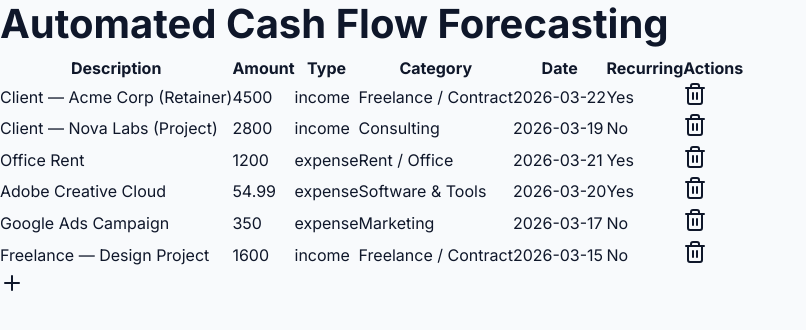
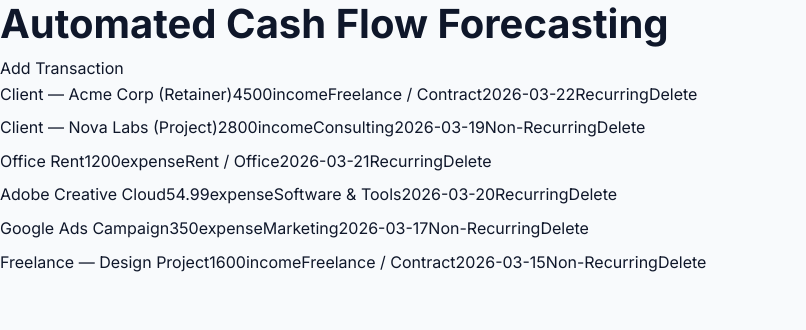
Before and after one commit to kalavathiramarao76-ui/pf-cash-flow-pro, a Next.js app: page /dashboard in a window 1280 px wide. Shown: the top 330 px of the page, without its empty margins (0-806 px from the left). Built offline with nearby package versions, Linux system fonts and the light colour scheme.

Commit message:
improve: auto-upgrade cycle #48
Files: app/dashboard/page.tsx, app/forecasting/page.tsx, app/globals.css

```diff
--- a/app/dashboard/page.tsx
+++ b/app/dashboard/page.tsx
@@ -105,9 +105,12 @@ const mlModel = {
 function categorizeTransaction(transaction: Transaction): string {
   const keywords = mlModel[transaction.type];
   for (const category in keywords) {
-    for (const keyword of keywords[category]) {
-      if (transaction.description.toLowerCase().includes(keyword.toLowerCase())) {
-        return category;
+    if (keywords.hasOwnProperty(category)) {
+      const keywordList = keywords[category];
+      for (const keyword of keywordList) {
+        if (transaction.description.toLowerCase().includes(keyword.toLowerCase())) {
+          return category;
+        }
       }
     }
   }
@@ -121,14 +124,14 @@ function App() {
     if (transactions.length === 0) {
       setTransactions(SEED_TRANSACTIONS);
     }
-  }, []);
+  }, [transactions]);
 
   useEffect(() => {
     saveTransactions(transactions);
   }, [transactions]);
 
-  const handleAddTransaction = (transaction: Transaction) => {
-    const categorizedTransaction = { ...transaction, category: categorizeTransaction(transaction) };
+  const handleAddTransaction = (newTransaction: Transaction) => {
+    const categorizedTransaction = { ...newTransaction, category: categorizeTransaction(newTransaction) };
     setTransactions([...transactions, categorizedTransaction]);
   };
 
@@ -139,39 +142,22 @@ function App() {
   return (
     <div>
       <h1>Automated Cash Flow Forecasting</h1>
-      <table>
-        <thead>
-          <tr>
-            <th>Description</th>
-            <th>Amount</th>
-            <th>Type</th>
-            <th>Category</th>
-            <th>Date</th>
-            <th>Recurring</th>
-            <th>Actions</th>
-          </tr>
-        </thead>
-        <tbody>
-          {transactions.map((transaction) => (
-            <tr key={transaction.id}>
-              <td>{transaction.description}</td>
-              <td>{transaction.amount}</td>
-              <td>{transaction.type}</td>
-              <td>{transaction.category}</td>
-              <td>{transaction.date}</td>
-              <td>{transaction.recurring ? "Yes" : "No"}</td>
-              <td>
-                <button onClick={() => handleDeleteTransaction(transaction.id)}>
-                  <Trash2 />
-                </button>
-              </td>
-            </tr>
-          ))}
-        </tbody>
-      </table>
-      <button onClick={() => handleAddTransaction({ id: Math.random().toString(), description: "New Transaction", amount: 0, type: "income", date: new Date().toISOString().split("T")[0], recurring: false })}>
-        <Plus />
+      <button onClick={() => handleAddTransaction({ id: "new", description: "New Transaction", amount: 100, type: "income", date: new Date().toISOString().split("T")[0], recurring: false })}>
+        Add Transaction
       </button>
+      <ul>
+        {transactions.map((transaction) => (
+          <li key={transaction.id}>
+            <span>{transaction.description}</span>
+            <span>{transaction.amount}</span>
+            <span>{transaction.type}</span>
+            <span>{transaction.category}</span>
+            <span>{transaction.date}</span>
+            <span>{transaction.recurring ? "Recurring" : "Non-Recurring"}</span>
+            <button onClick={() => handleDeleteTransaction(transaction.id)}>Delete</button>
+          </li>
+        ))}
+      </ul>
     </div>
   );
 }
--- a/app/forecasting/page.tsx
+++ b/app/forecasting/page.tsx
@@ -113,65 +113,19 @@ export default function ForecastingPage() {
   };
 
   const filteredForecastData = useMemo(() => {
-    if (dateRange.start && dateRange.end) {
+    if (selectedMonth !== null) {
+      return forecastData.filter((data) => data.month === selectedMonth);
+    } else if (dateRange.start !== 1 || dateRange.end !== 6) {
       return forecastData.filter((data) => data.month >= dateRange.start && data.month <= dateRange.end);
+    } else {
+      return forecastData;
     }
-    return forecastData;
-  }, [forecastData, dateRange]);
+  }, [forecastData, selectedMonth, dateRange]);
 
   return (
     <div>
       <h1>Automated Cash Flow Forecasting</h1>
       <div>
-        <label>Current Balance:</label>
-        <input type="number" value={currentBalance} onChange={(e) => setCurrentBalance(e.target.value)} />
-      </div>
-      <div>
-        <label>Horizon:</label>
-        <select value={horizon} onChange={(e) => setHorizon(e.target.value as 3 | 6 | 12)}>
-          <option value={3}>3 months</option>
-          <option value={6}>6 months</option>
-          <option value={12}>12 months</option>
-        </select>
-      </div>
-      <div>
-        <label>Safety Threshold:</label>
-        <input type="number" value={safetyThreshold} onChange={(e) => setSafetyThreshold(e.target.value)} />
-      </div>
-      <div>
-        <h2>Recurring Items</h2>
-        <button onClick={() => setShowAddForm(true)}>Add New Item</button>
-        {showAddForm && (
-          <div>
-            <label>Label:</label>
-            <input type="text" value={newItem.label} onChange={(e) => setNewItem({ ...newItem, label: e.target.value })} />
-            <label>Amount:</label>
-            <input type="number" value={newItem.amount} onChange={(e) => setNewItem({ ...newItem, amount: e.target.value })} />
-            <label>Type:</label>
-            <select value={newItem.type} onChange={(e) => setNewItem({ ...newItem, type: e.target.value as "income" | "expense" })}>
-              <option value="income">Income</option>
-              <option value="expense">Expense</option>
-            </select>
-            <label>Frequency:</label>
-            <select value={newItem.frequency} onChange={(e) => setNewItem({ ...newItem, frequency: e.target.value as RecurringItem["frequency"] })}>
-              <option value="monthly">Monthly</option>
-              <option value="quarterly">Quarterly</option>
-              <option value="yearly">Yearly</option>
-            </select>
-            <button onClick={() => {
-              setRecurringItems([...recurringItems, { id: Math.random().toString(), ...newItem }]);
-              setShowAddForm(false);
-            }}>Add Item</button>
-          </div>
-        )}
-        <ul>
-          {recurringItems.map((item) => (
-            <li key={item.id}>{item.label} - {item.amount} - {item.type} - {item.frequency}</li>
-          ))}
-        </ul>
-      </div>
-      <div>
-        <h2>Forecast</h2>
         <LineChart width={800} height={400} data={filteredForecastData}>
           <CartesianGrid strokeDasharray="3 3" />
           <XAxis dataKey="month" />
@@ -180,25 +134,37 @@ export default function ForecastingPage() {
           <Legend />
           <Line type="monotone" dataKey="balance" stroke="#8884d8" activeDot={{ r: 8 }} />
           <Line type="monotone" dataKey="income" stroke="#82ca9d" />
-          <Line type="monotone" dataKey="expenses" stroke="#8884d8" />
+          <Line type="monotone" dataKey="expenses" stroke="#ff0000" />
         </LineChart>
-        <div>
-          <label>Date Range:</label>
-          <input type="number" value={dateRange.start} onChange={(e) => handleDateRangeChange(parseInt(e.target.value), dateRange.end)} />
-          <label>to</label>
-          <input type="number" value={dateRange.end} onChange={(e) => handleDateRangeChange(dateRange.start, parseInt(e.target.value))} />
-        </div>
-        {selectedMonth && (
-          <div>
-            <h3>Drill Down - Month {selectedMonth}</h3>
-            <p>Balance: {forecastData.find((data) => data.month === selectedMonth)?.balance}</p>
-            <p>Income: {forecastData.find((data) => data.month === selectedMonth)?.income}</p>
-            <p>Expenses: {forecastData.find((data) => data.month === selectedMonth)?.expenses}</p>
-          </div>
-        )}
-        <button onClick={() => handleDrillDown(1)}>Drill Down - Month 1</button>
-        <button onClick={() => handleDrillDown(2)}>Drill Down - Month 2</button>
-        <button onClick={() => handleDrillDown(3)}>Drill Down - Month 3</button>
+        <AreaChart width={800} height={400} data={filteredForecastData}>
+          <CartesianGrid strokeDasharray="3 3" />
+          <XAxis dataKey="month" />
+          <YAxis />
+          <Tooltip />
+          <Legend />
+          <Area type="monotone" dataKey="balance" fill="#8884d8" stroke="#8884d8" />
+          <Area type="monotone" dataKey="income" fill="#82ca9d" stroke="#82ca9d" />
+          <Area type="monotone" dataKey="expenses" fill="#ff0000" stroke="#ff0000" />
+        </AreaChart>
+      </div>
+      <div>
+        <button onClick={() => handleDrillDown(1)}>Drill Down to Month 1</button>
+        <button onClick={() => handleDrillDown(2)}>Drill Down to Month 2</button>
+        <button onClick={() => handleDrillDown(3)}>Drill Down to Month 3</button>
+      </div>
+      <div>
+        <input
+          type="number"
+          value={dateRange.start}
+          onChange={(e) => handleDateRangeChange(parseInt(e.target.value), dateRange.end)}
+          placeholder="Start Month"
+        />
+        <input
+          type="number"
+          value={dateRange.end}
+          onChange={(e) => handleDateRangeChange(dateRange.start, parseInt(e.target.value))}
+          placeholder="End Month"
+        />
       </div>
     </div>
   );
```
